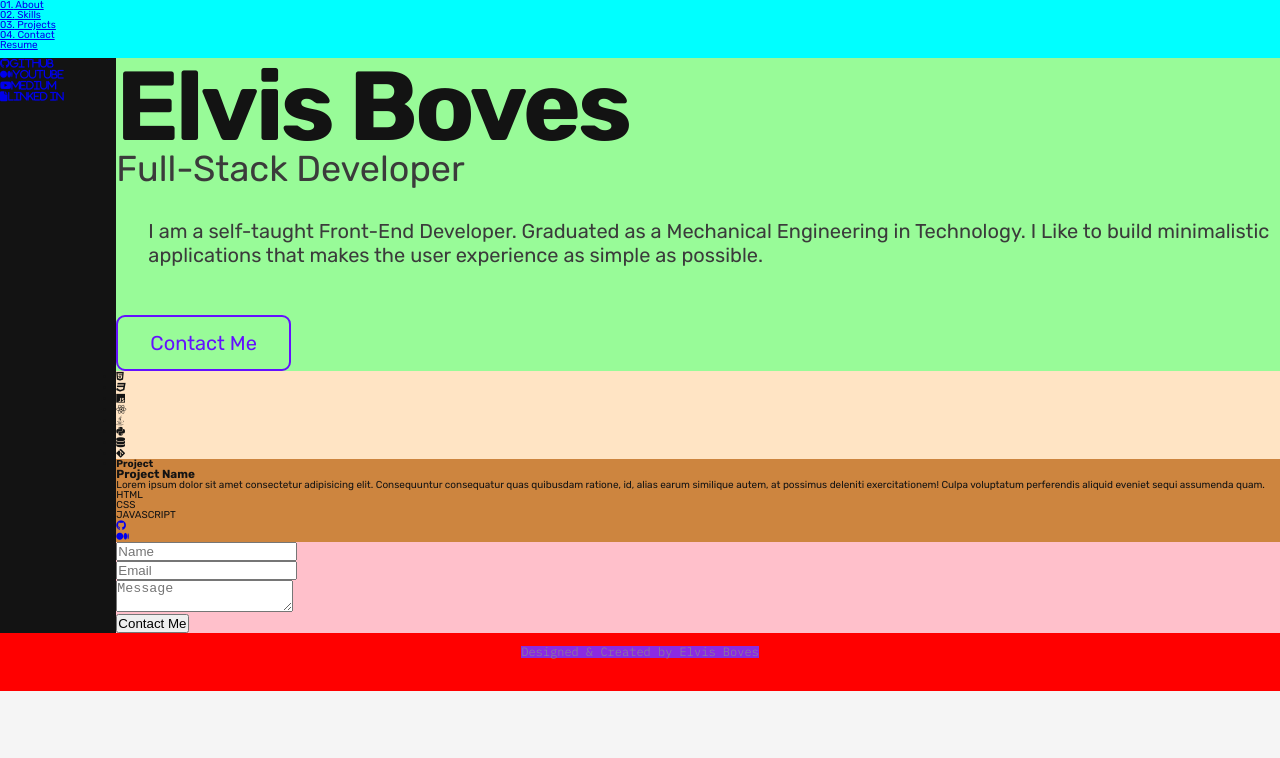
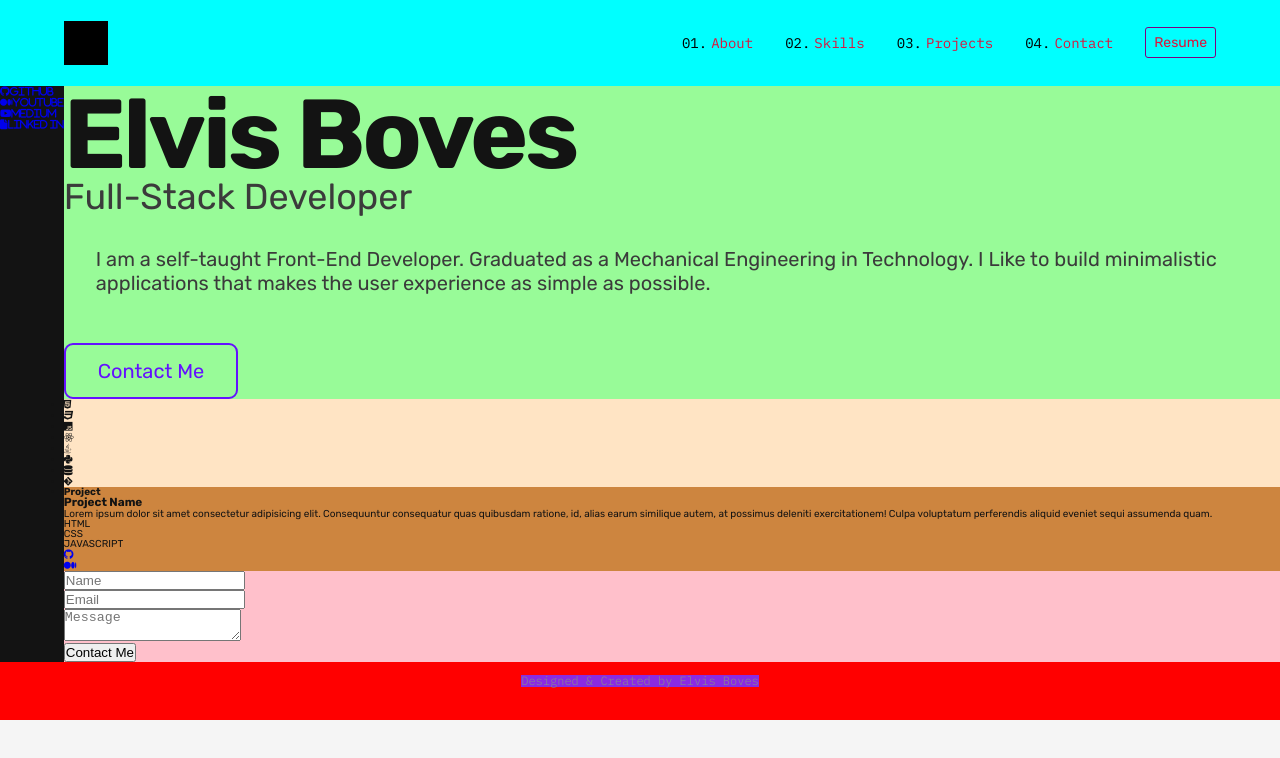
Before and after one commit to eboves/website_portfolio, a website: page website_portfolio/index.html in a window 1280 px wide. Drawn offline with Linux system fonts and the light colour scheme.

Commit message:
type: feat
body: Almost finish with navegation. Add the links and img. Have to work
on the styling of the nav.

footer: #2

```diff
--- a/website_portfolio/css/footer.css
+++ b/website_portfolio/css/footer.css
@@ -11,5 +11,4 @@
 .copy-right {
   font-size: 1.2rem;
   font-weight: 300;
-  font-family: "IBM Plex Mono", monospace;
 }
--- a/website_portfolio/css/nav.css
+++ b/website_portfolio/css/nav.css
@@ -0,0 +1,74 @@
+/***************************************/
+/*               Nav              */
+/***************************************/
+
+.nav {
+  height: 100%;
+  justify-content: space-between;
+}
+.nav_ul {
+  margin-right: 6.4rem;
+  gap: 3.2rem;
+  list-style-type: none;
+  font-size: 1.4rem;
+}
+
+/***************************************/
+/*                  Logo               */
+/***************************************/
+.logo {
+  height: 4.4rem;
+  width: 4.4rem;
+  margin-left: 6.4rem;
+  background-color: black;
+}
+
+/***************************************/
+/*               Nav links             */
+/***************************************/
+.nav_ul {
+  counter-reset: section;
+}
+.nav_links::before {
+  counter-increment: section;
+  content: "0" counter(section) ".";
+  color: black;
+  padding-right: 0.4rem;
+}
+
+.nav_links,
+.resume {
+  text-decoration: none;
+}
+
+.nav_links:link,
+.nav_links:visited {
+  color: crimson;
+}
+
+.nav_links:hover,
+.nav_links:active {
+  color: black;
+}
+
+/***************************************/
+/*                Resume               */
+/***************************************/
+
+.resume {
+  border: 1px solid purple;
+  padding: 0.6rem 0.8rem;
+  border-radius: 3px;
+  transition: all 0.3s ease;
+}
+
+.resume:link,
+.resume:visited {
+  color: crimson;
+}
+
+.resume:hover,
+.resume:active {
+  color: crimson;
+  background-color: rgba(220, 20, 60, 0.274);
+}
--- a/website_portfolio/css/style.css
+++ b/website_portfolio/css/style.css
@@ -1,5 +1,6 @@
 @import url(about_me.css);
 @import url(footer.css);
+@import url(nav.css);
 
 * {
   padding: 0;
@@ -19,11 +20,20 @@ body {
   background-color: #f5f5f5;
 }
 
+.flex {
+  display: flex;
+  align-items: center;
+}
+
+.ibm {
+  font-family: "IBM Plex Mono", monospace;
+}
+
 .container {
   background-color: red;
   display: grid;
-  grid-template-columns: 0.5fr 5fr;
-  grid-template-rows: 0.5fr 5fr 0.5fr;
+  grid-template-columns: 0.25fr 5fr;
+  grid-template-rows: 0.75fr 5fr 0.5fr;
 }
 .header {
   grid-area: 1/1/2/3;
--- a/website_portfolio/index.html
+++ b/website_portfolio/index.html
@@ -19,15 +19,15 @@
   </head>
   <body>
     <div class="container">
-
         <header class="header">
-            <nav class="nav">
-                <ul class="ul_nav">
-                    <li><a href="#"><span>01.</span> About</a></li>
-                    <li><a href="#"><span>02.</span> Skills</a></li>
-                    <li><a href="#"><span>03.</span> Projects</a></li>
-                    <li><a href="#"><span>04.</span> Contact</a></li>
-                    <li><a href="#">Resume</a></li>
+            <nav class="nav flex">
+                <div class="logo"></div>
+                <ul class="nav_ul flex">
+                    <li><a href="#" class="nav_links ibm">About</a></li>
+                    <li><a href="#" class="nav_links ibm">Skills</a></li>
+                    <li><a href="#" class="nav_links ibm">Projects</a></li>
+                    <li><a href="#" class="nav_links ibm">Contact</a></li>
+                    <li><a href="#" class="resume">Resume</a></li>
                 </ul>
             </nav>
         </header>
@@ -157,7 +157,7 @@
             <!-- contact-me -->
         </main>
         <footer class="footer">
-            <p class="copy-right">Designed & Created by Elvis Boves</p>
+            <p class="copy-right ibm">Designed & Created by Elvis Boves</p>
         </footer>
     </div>
   </body>
```
